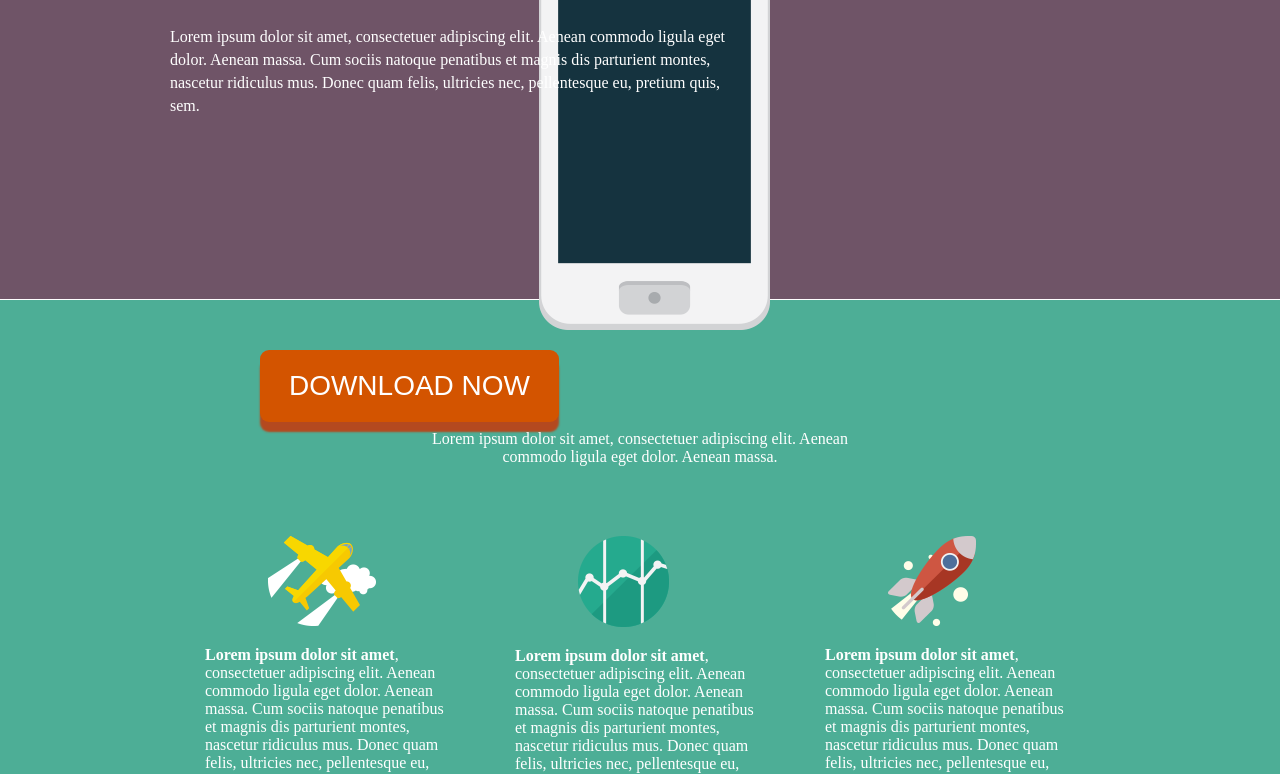
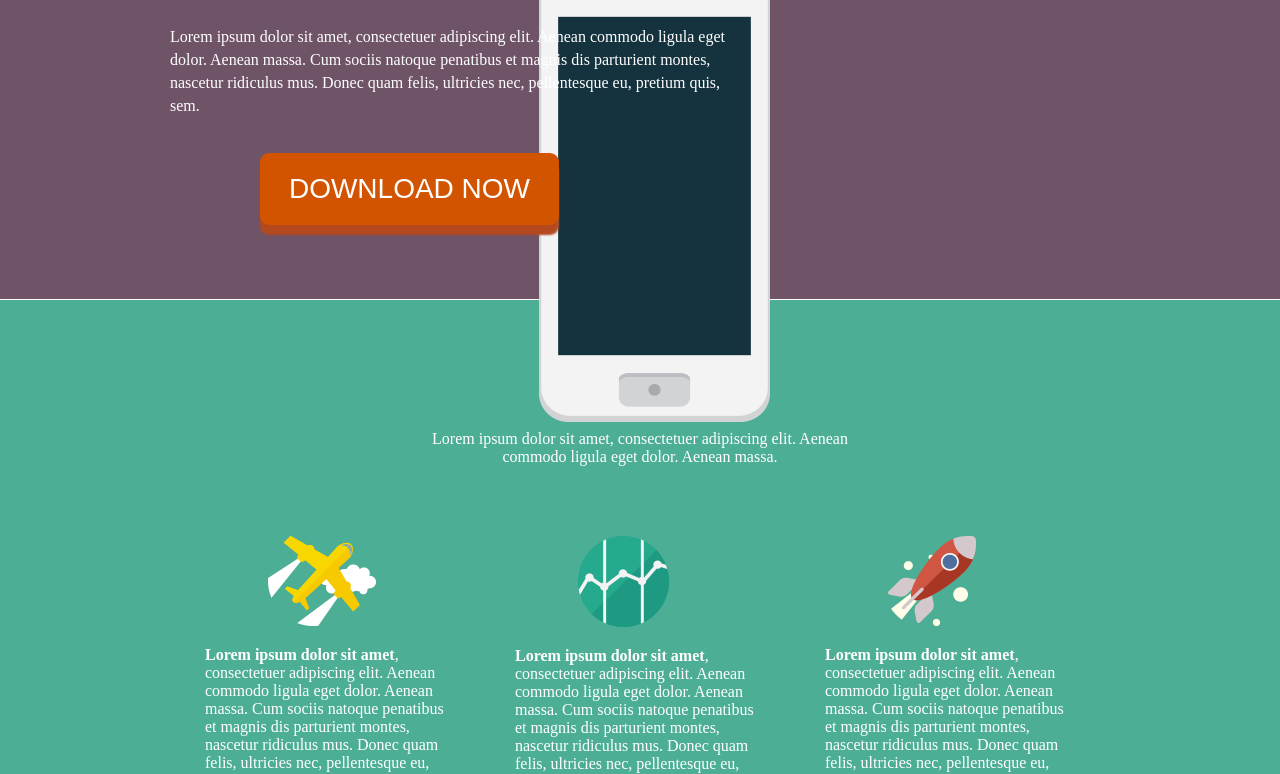
Before and after one commit to ArinaKazakova/flatlanding, a plain HTML site: page index.html in a window 1280 px wide. Shown: the part 297-1071 px from the top of the page. Drawn offline with Linux system fonts and the light colour scheme.

Commit message:
first commit

```diff
--- a/index.html
+++ b/index.html
@@ -24,8 +24,9 @@
         <div class="first_section">
       <h2>Great Smartphone app just for you!</h2>
       <p class="first_section__text">Lorem ipsum dolor sit amet, consectetuer adipiscing elit. Aenean commodo ligula eget dolor. Aenean massa. Cum sociis natoque penatibus et magnis dis parturient montes, nascetur ridiculus mus. Donec quam felis, ultricies nec, pellentesque eu, pretium quis, sem.</p>
-      <img class="smart_img" src="img/smartphone.png" alt="">
+
       <button class="duwn1">Download now</button>
+      <div><img class="smart_img" src="img/smartphone.png" alt=""></div>
       </div>
       </div>
     </section>
```
